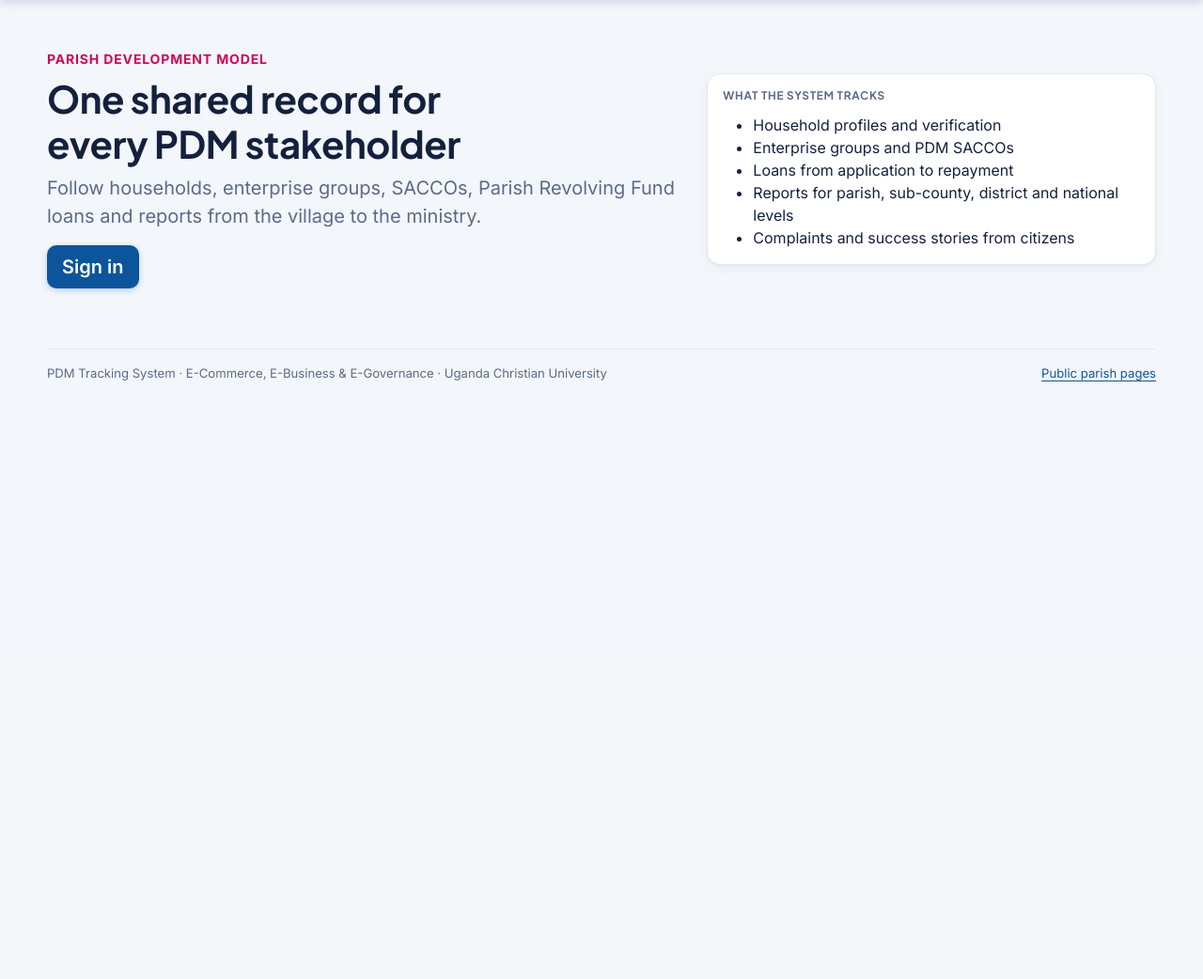
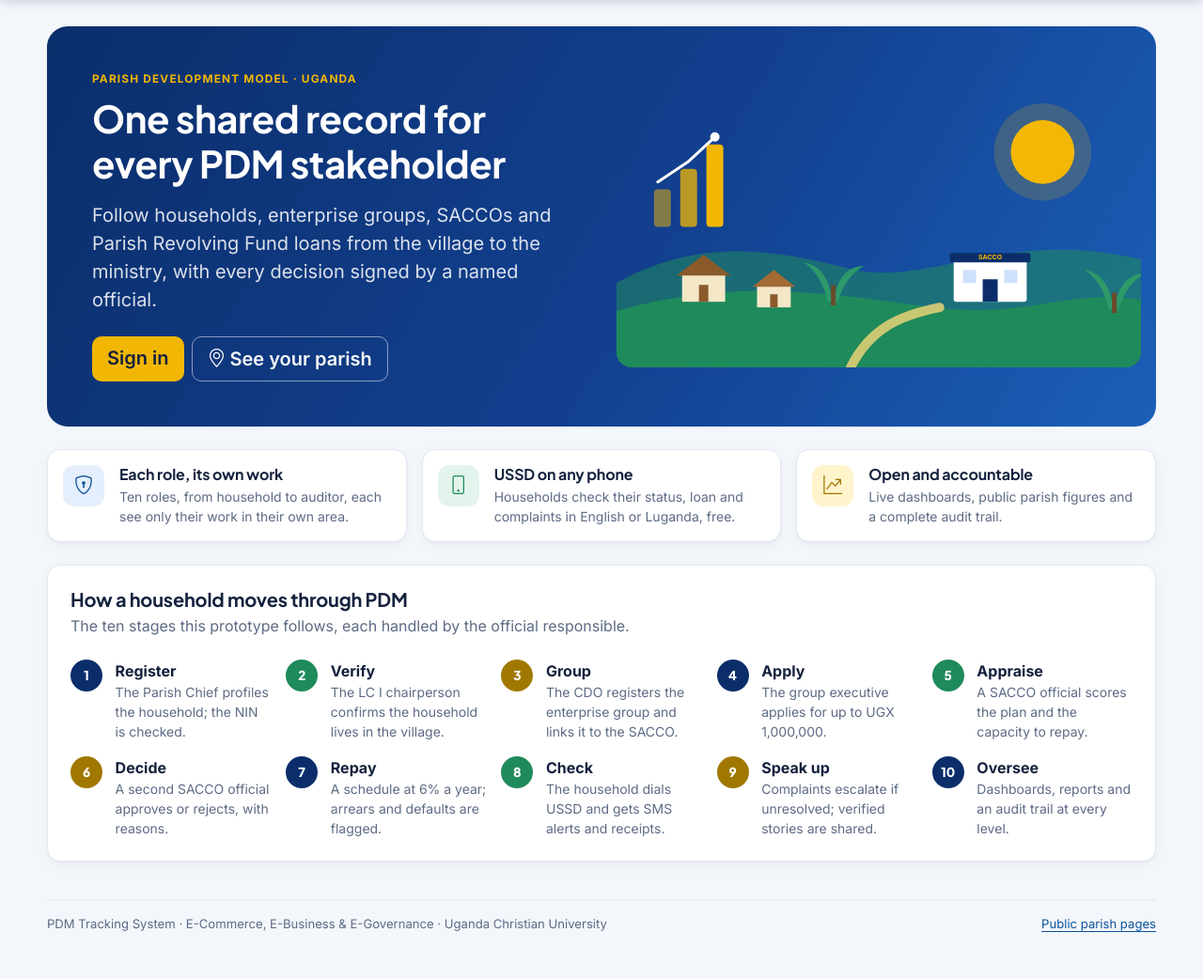
Before and after one commit to balirwaalvin/pdm-tracking-system, a Django app: page / in a window 1280 px wide. Shown: the part 91-1133 px from the top of the page at 94% size. Before the commit the page ends 497 px from the top, so only its background shows below. Run offline with Django 5.2, Linux system fonts and the light colour scheme.

Commit message:
Redesign the landing page and role workspace
Co-Authored-By: Claude Opus 5.5 <noreply@anthropic.com>
Claude-Session: https://claude.ai/code/session_018J6WgZM9j3qcdPcUXTwiVD

```diff
--- a/dashboards/templates/dashboards/home.html
+++ b/dashboards/templates/dashboards/home.html
@@ -3,50 +3,79 @@
 {% block title %}{% if user.is_authenticated %}My workspace{% else %}Home{% endif %} · PDM Tracking System{% endblock %}
 {% block content %}
 {% if not user.is_authenticated %}
-<div class="row align-items-center py-4">
-  <div class="col-lg-7">
-    <p class="text-crimson fw-bold text-uppercase small mb-2">Parish Development Model</p>
-    <h1 class="display-6 fw-bold">One shared record for every PDM stakeholder</h1>
-    <p class="lead text-muted">Follow households, enterprise groups, SACCOs, Parish Revolving Fund loans and reports from the village to the ministry.</p>
-    <a class="btn btn-pdm btn-lg" href="{% url 'login' %}">Sign in</a>
-  </div>
-  <div class="col-lg-5 mt-4 mt-lg-0">
-    <div class="card shadow-sm"><div class="card-body">
-      <h2 class="h6 text-uppercase text-muted">What the system tracks</h2>
-      <ul class="mb-0">
-        <li>Household profiles and verification</li>
-        <li>Enterprise groups and PDM SACCOs</li>
-        <li>Loans from application to repayment</li>
-        <li>Reports for parish, sub-county, district and national levels</li>
-        <li>Complaints and success stories from citizens</li>
-      </ul>
-    </div></div>
+
+<section class="hero mb-4">
+  <div class="row g-0 align-items-center">
+    <div class="col-lg-6 p-4 p-md-5">
+      <p class="page-eyebrow mb-2">Parish Development Model · Uganda</p>
+      <h1 class="display-6 fw-bold mb-3">One shared record for every PDM stakeholder</h1>
+      <p class="lead mb-4">Follow households, enterprise groups, SACCOs and Parish Revolving Fund loans from the village to the ministry, with every decision signed by a named official.</p>
+      <div class="d-flex flex-wrap gap-2">
+        <a class="btn btn-gold btn-lg" href="{% url 'login' %}">Sign in</a>
+        <a class="btn btn-outline-light btn-lg" href="{% url 'public_parishes' %}"><i class="bi bi-geo-alt me-1"></i>See your parish</a>
       </div>
     </div>
+    <div class="col-lg-6 px-3 pb-3 pt-lg-3">{% include "includes/parish_art.svg" %}</div>
+  </div>
+</section>
+
+<div class="row g-3 mb-4">
+  <div class="col-md-4"><div class="card shadow-sm h-100"><div class="card-body d-flex gap-3">
+    <div class="icon-tile navy"><i class="bi bi-shield-lock"></i></div>
+    <div><h2 class="h6 mb-1">Each role, its own work</h2><p class="small text-muted mb-0">Ten roles, from household to auditor, each see only their work in their own area.</p></div>
+  </div></div></div>
+  <div class="col-md-4"><div class="card shadow-sm h-100"><div class="card-body d-flex gap-3">
+    <div class="icon-tile green"><i class="bi bi-phone"></i></div>
+    <div><h2 class="h6 mb-1">USSD on any phone</h2><p class="small text-muted mb-0">Households check their status, loan and complaints in English or Luganda, free.</p></div>
+  </div></div></div>
+  <div class="col-md-4"><div class="card shadow-sm h-100"><div class="card-body d-flex gap-3">
+    <div class="icon-tile gold"><i class="bi bi-graph-up-arrow"></i></div>
+    <div><h2 class="h6 mb-1">Open and accountable</h2><p class="small text-muted mb-0">Live dashboards, public parish figures and a complete audit trail.</p></div>
+  </div></div></div>
+</div>
+
+<div class="card shadow-sm"><div class="card-body p-4">
+  <h2 class="h5 mb-1">How a household moves through PDM</h2>
+  <p class="text-muted mb-4">The ten stages this prototype follows, each handled by the official responsible.</p>
+  <div class="row row-cols-1 row-cols-md-2 row-cols-xl-5 g-3">
+    {% for title, text in journey %}
+    <div class="col journey-step"><span class="step-no">{{ forloop.counter }}</span><div><strong>{{ title }}</strong><div class="small text-muted">{{ text }}</div></div></div>
+    {% endfor %}
+  </div>
+</div></div>
+
 {% else %}
 
-<div class="workspace-header d-flex flex-wrap justify-content-between align-items-start gap-3 mb-4">
+<section class="workspace-hero mb-4">
+  <div class="d-flex flex-wrap justify-content-between align-items-center gap-3">
+    <div class="d-flex align-items-center gap-3">
+      <div class="avatar-lg" aria-hidden="true">{{ user.first_name|default:user.username|first|upper }}{{ user.last_name|first|upper }}</div>
       <div>
-    <p class="text-crimson fw-bold text-uppercase small mb-1">{{ user.role|default:"Administrator" }}</p>
-    <h1 class="h3 mb-1">Welcome, {{ user.first_name|default:user.username }}</h1>
-    <p class="text-muted mb-0">
-      Area: {% if area_path %}{% for unit in area_path reversed %}{{ unit.name }}{% if not forloop.last %} › {% endif %}{% endfor %}{% else %}Whole country{% endif %}
-    </p>
+        <p class="page-eyebrow mb-1">{{ user.role|default:"Administrator" }}</p>
+        <h1 class="h3 mb-1 text-white">Welcome, {{ user.first_name|default:user.username }}</h1>
+        <p class="text-muted mb-0"><i class="bi bi-geo-alt me-1"></i>{% if area_path %}{% for unit in area_path reversed %}{{ unit.name }}{% if not forloop.last %} › {% endif %}{% endfor %}{% else %}Whole country{% endif %}</p>
       </div>
-  {% if access.dashboard %}<a class="btn btn-pdm" href="{% url 'dashboard' %}">Open the area dashboard</a>{% endif %}
     </div>
+    {% if access.dashboard %}<a class="btn btn-gold" href="{% url 'dashboard' %}"><i class="bi bi-speedometer2 me-1"></i>Open the area dashboard</a>{% endif %}
+  </div>
+</section>
 
 {% if access.my_household %}
   {# Households: their own record, nothing else #}
   {% if household %}
   <div class="row g-3 mb-4">
-    <div class="col-md-6"><div class="card shadow-sm h-100"><div class="card-body">
+    <div class="col-md-6"><div class="card shadow-sm h-100"><div class="card-body d-flex gap-3">
+      <div class="icon-tile green"><i class="bi bi-house-heart"></i></div>
+      <div>
         <h2 class="h6 text-uppercase text-muted">Your household</h2>
         <p class="h5 mb-1">{{ household.head_name }}</p>
         <p class="mb-2 text-muted">{{ household.village.name }} village</p>
         {% include "registry/_verification_badge.html" %}
+      </div>
     </div></div></div>
-    <div class="col-md-6"><div class="card shadow-sm h-100"><div class="card-body">
+    <div class="col-md-6"><div class="card shadow-sm h-100"><div class="card-body d-flex gap-3">
+      <div class="icon-tile gold"><i class="bi bi-cash-coin"></i></div>
+      <div>
         <h2 class="h6 text-uppercase text-muted">Your loan</h2>
         {% with loan=household.loans.first %}
           {% if loan %}
@@ -55,23 +84,33 @@
             {% if loan.balance %}<p class="mb-0 small">Balance UGX {{ loan.balance|intcomma }}{% with a=loan.arrears %}{% if a %} · <span class="text-danger">overdue UGX {{ a|intcomma }}</span>{% endif %}{% endwith %}</p>{% endif %}
           {% else %}<p class="text-muted mb-0">No loan application yet. Ask your enterprise group executive.</p>{% endif %}
         {% endwith %}
+      </div>
     </div></div></div>
   </div>
-  <a class="btn btn-pdm mb-4" href="{% url 'my_household' %}">See my full record</a>
+  <div class="d-flex flex-wrap gap-2 mb-4">
+    <a class="btn btn-pdm" href="{% url 'my_household' %}">See my full record</a>
+    {% if access.raise_complaint %}<a class="btn btn-outline-secondary" href="{% url 'feedback:complaint_create' %}"><i class="bi bi-chat-left-text me-1"></i>Raise a complaint</a>{% endif %}
+  </div>
   {% else %}
   <div class="alert alert-warning">Your login is not linked to a household record yet. Ask your Parish Chief.</div>
   {% endif %}
 {% endif %}
 
 {% if tasks %}
-<h2 class="h5 mb-3">Waiting for you</h2>
+<div class="d-flex justify-content-between align-items-end mb-3">
+  <h2 class="h5 mb-0">Waiting for you</h2>
+  <span class="small text-muted">Live counts for your area</span>
+</div>
 <div class="row g-3 mb-4">
   {% for task in tasks %}
-  <div class="col-sm-6 col-lg-3">
-    <a class="card shadow-sm h-100 task-card text-decoration-none {% if task.urgent %}task-urgent{% endif %}" href="{{ task.url }}">
+  <div class="col-sm-6 col-xl">
+    <a class="card shadow-sm h-100 task-card text-decoration-none {% if task.urgent %}task-urgent{% else %}task-clear{% endif %}" href="{{ task.url }}">
       <div class="card-body">
-        <div class="display-6 fw-bold mb-1">{{ task.count }}</div>
-        <div class="fw-semibold text-body">{{ task.label }}</div>
+        <div class="d-flex justify-content-between align-items-start mb-3">
+          <div class="icon-tile {% if task.urgent %}gold{% else %}navy{% endif %}"><i class="bi bi-{{ task.icon }}"></i></div>
+          <span class="task-count">{{ task.count }}</span>
+        </div>
+        <div class="task-label">{{ task.label }}</div>
         {% if task.hint %}<div class="small text-muted mt-1">{{ task.hint }}</div>{% endif %}
       </div>
     </a>
@@ -84,33 +123,41 @@
   <div class="col-lg-7">
     <div class="card shadow-sm h-100"><div class="card-body">
       <h2 class="h6 text-uppercase text-muted">What you can open</h2>
-      <div class="list-group list-group-flush">
+      <div class="row row-cols-1 row-cols-md-2 g-1 mb-2">
         {% for page in pages %}
-          <a class="list-group-item list-group-item-action px-0" href="{% url page.url_name %}"><strong>{{ page.label }}</strong><br><span class="small text-muted">{{ page.description }}</span></a>
+          <div class="col"><a class="feature-link" href="{% url page.url_name %}">
+            <div class="icon-tile navy"><i class="bi bi-{{ page.icon }}"></i></div>
+            <div><strong>{{ page.label }}</strong><div class="small text-muted">{{ page.description }}</div></div>
+          </a></div>
         {% endfor %}
       </div>
       {% if actions %}
-      <h2 class="h6 text-uppercase text-muted mt-4">What you can do</h2>
-      <ul class="list-unstyled mb-0">
+      <h2 class="h6 text-uppercase text-muted mt-3">What you can do</h2>
+      <div class="row row-cols-1 row-cols-md-2 g-1">
         {% for action in actions %}
-          <li class="mb-2">{% if action.url_name %}<a href="{% url action.url_name %}">{{ action.label }}</a>{% else %}<strong>{{ action.label }}</strong>{% endif %}<br><span class="small text-muted">{{ action.description }}</span></li>
+          <div class="col">
+            {% if action.url_name %}<a class="feature-link" href="{% url action.url_name %}">{% else %}<div class="feature-link">{% endif %}
+              <div class="icon-tile green"><i class="bi bi-{{ action.icon }}"></i></div>
+              <div><strong>{{ action.label }}</strong><div class="small text-muted">{{ action.description }}</div></div>
+            {% if action.url_name %}</a>{% else %}</div>{% endif %}
+          </div>
         {% endfor %}
-      </ul>
+      </div>
       {% endif %}
     </div></div>
   </div>
   <div class="col-lg-5">
     <div class="card shadow-sm h-100"><div class="card-body">
       <h2 class="h6 text-uppercase text-muted">Your access</h2>
-      <p>{{ role_summary }}</p>
+      <div class="d-flex gap-3 mb-3"><div class="icon-tile navy"><i class="bi bi-person-badge"></i></div><p class="mb-0">{{ role_summary }}</p></div>
       {% if access.my_household %}<p class="small text-muted">You see only your own household. Your Parish Chief, LC I chairperson and SACCO can see it too, for their work.</p>{% else %}
       <p class="small text-muted">You see only records in {% if area_path %}{{ area_path.0.name }}{% if area_path.0.level != "village" %} and the areas inside it{% endif %}{% else %}the whole country{% endif %}. Every change you make is recorded in the audit trail with your name.</p>{% endif %}
-      <p class="small mb-0">{% if previous_sign_in %}Your previous sign-in: {{ previous_sign_in.created_at|date:"j M Y, H:i" }}{% if previous_sign_in.ip_address %} from {{ previous_sign_in.ip_address }}{% endif %}.{% else %}This is your first recorded sign-in.{% endif %}
-        {% if failed_since %}<span class="text-danger">{{ failed_since }} failed attempt{{ failed_since|pluralize }} before this sign-in.</span>{% endif %}
-        Not you? <a href="{% url 'password_change' %}">Change your password</a>.</p>
+      <div class="small mb-0 p-3 rounded-3" style="background: var(--pdm-ground)"><i class="bi bi-clock-history me-1"></i>{% if previous_sign_in %}Your previous sign-in: {{ previous_sign_in.created_at|date:"j M Y, H:i" }}{% if previous_sign_in.ip_address %} from {{ previous_sign_in.ip_address }}{% endif %}.{% else %}This is your first recorded sign-in.{% endif %}
+        {% if failed_since %}<span class="text-danger fw-semibold">{{ failed_since }} failed attempt{{ failed_since|pluralize }} before this sign-in.</span>{% endif %}
+        Not you? <a href="{% url 'password_change' %}">Change your password</a>.</div>
       {% if denied %}
       <h3 class="h6 mt-3">Not part of your role</h3>
-      <ul class="small text-muted mb-0">{% for page in denied %}<li>{{ page.label }}</li>{% endfor %}</ul>
+      <div class="d-flex flex-wrap gap-1">{% for page in denied %}<span class="badge text-bg-secondary"><i class="bi bi-lock me-1"></i>{{ page.label }}</span>{% endfor %}</div>
       {% endif %}
     </div></div>
   </div>
--- a/dashboards/views.py
+++ b/dashboards/views.py
@@ -19,6 +19,21 @@ from . import public, queries, reports, workspace
 DASHBOARD_ROLES = access.roles_for("dashboard")  # from the access policy
 
 
+# The ten stages of the PDM customer journey, for the signed-out landing page.
+JOURNEY = [
+    ("Register", "The Parish Chief profiles the household; the NIN is checked."),
+    ("Verify", "The LC I chairperson confirms the household lives in the village."),
+    ("Group", "The CDO registers the enterprise group and links it to the SACCO."),
+    ("Apply", "The group executive applies for up to UGX 1,000,000."),
+    ("Appraise", "A SACCO official scores the plan and the capacity to repay."),
+    ("Decide", "A second SACCO official approves or rejects, with reasons."),
+    ("Repay", "A schedule at 6% a year; arrears and defaults are flagged."),
+    ("Check", "The household dials USSD and gets SMS alerts and receipts."),
+    ("Speak up", "Complaints escalate if unresolved; verified stories are shared."),
+    ("Oversee", "Dashboards, reports and an audit trail at every level."),
+]
+
+
 class HomeView(TemplateView):
     """A landing page when signed out; when signed in, the user's own workspace.
 
@@ -32,6 +47,7 @@ class HomeView(TemplateView):
         context = super().get_context_data(**kwargs)
         user = self.request.user
         if not user.is_authenticated:
+            context["journey"] = JOURNEY
             return context
         pages = access.pages_for(user)
         context.update(
```
Lines whose indentation alone changed are shown as unchanged.
